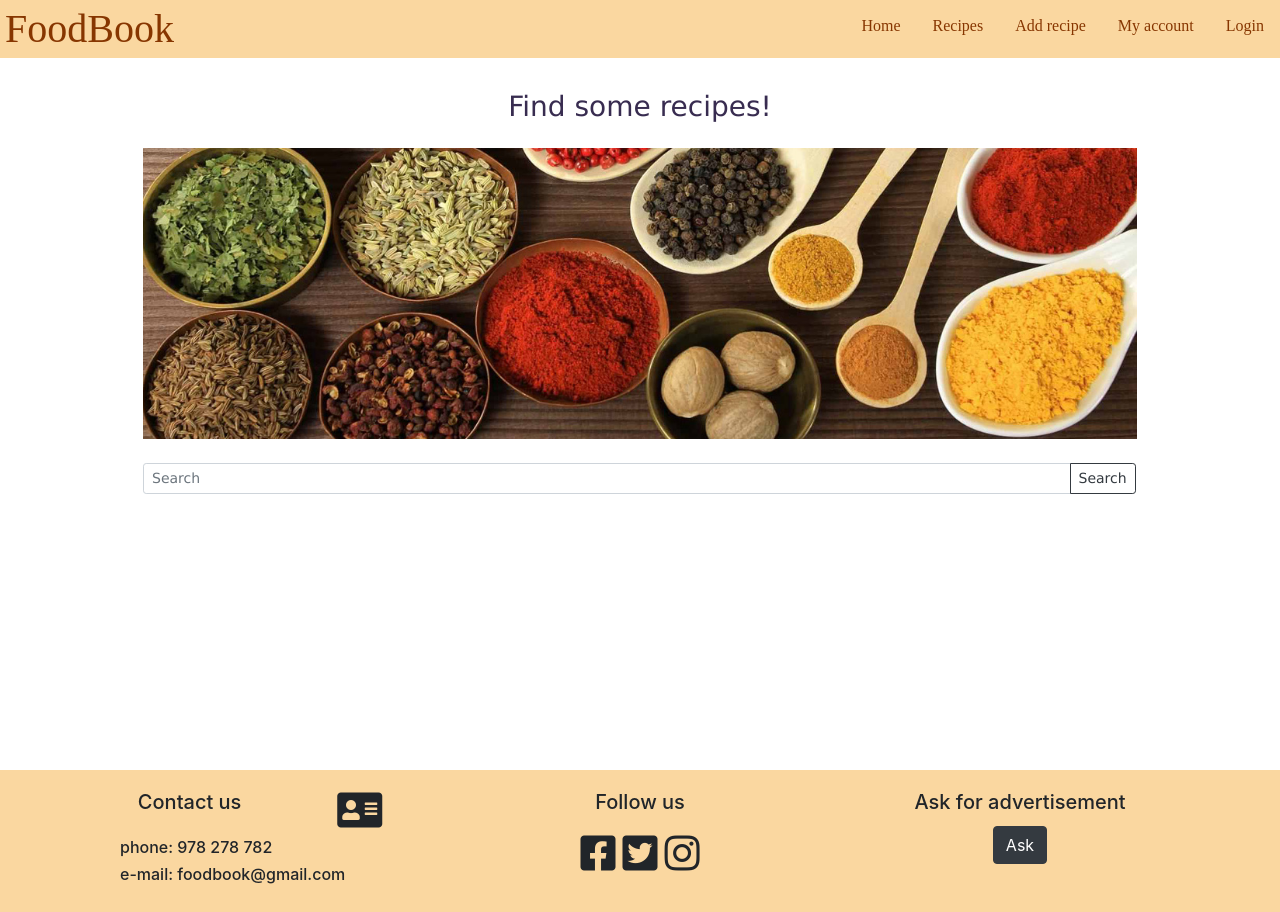
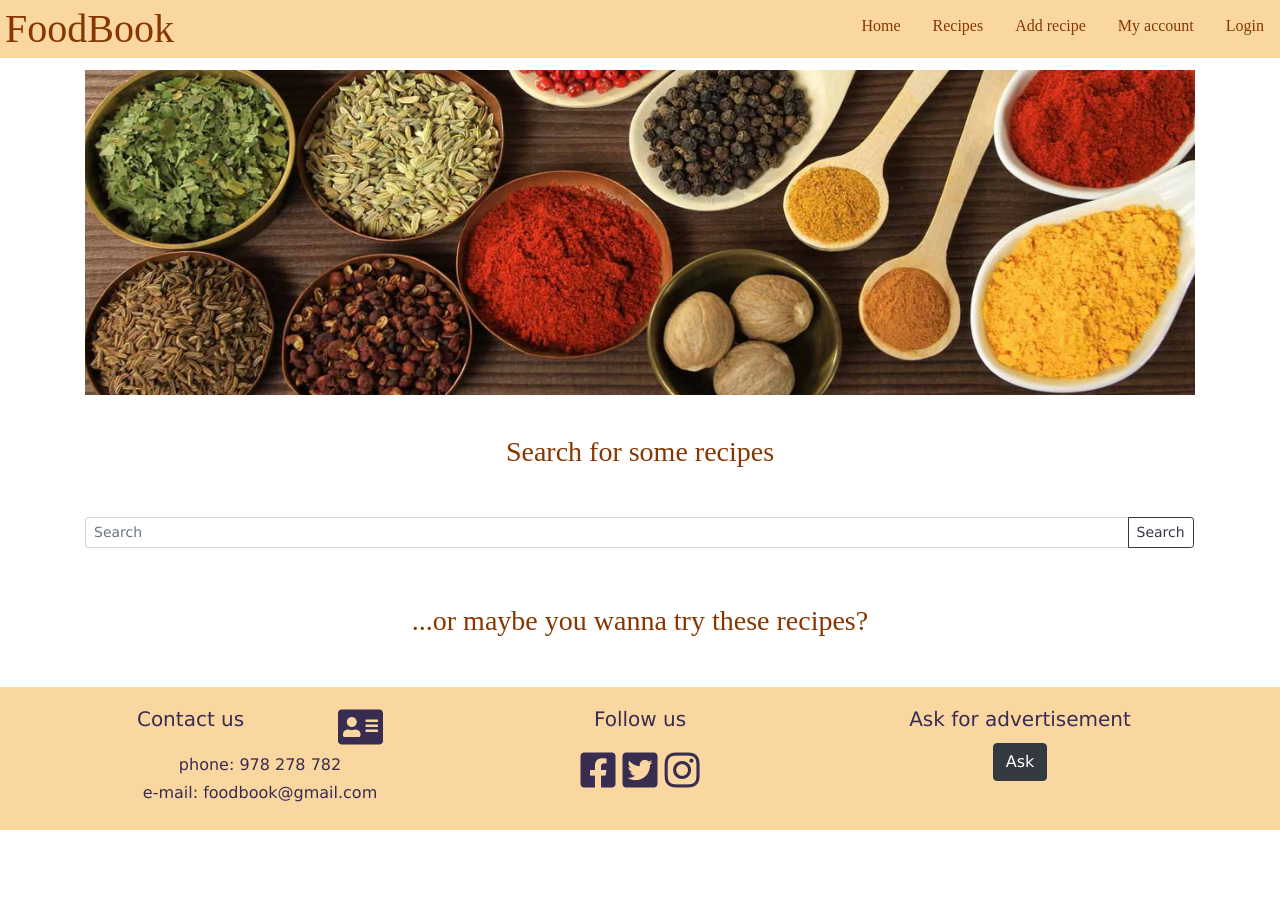
Before and after one commit to JelenaKiblik/Tarkvaratehnika-projekt, a Vue app in the folder web/: page /#/ in a window 1280 px wide. After the commit the page ends 837 px from the top, so only its background shows below. Built offline with nearby package versions, Linux system fonts and the light colour scheme.

Commit message:
footer fixed

```diff
--- a/web/public/index.html
+++ b/web/public/index.html
@@ -19,54 +19,7 @@
 </noscript>
 <div id="app"></div>
 <!-- built files will be auto injected -->
-<footer>
-    <div  style="background-color: #FAD7A0">
-        <div class="container">
-            <div class="row">
-                <div class="col-sm">
-                    <div class="c-footer">
-                        <div class="card-body">
-                            <div class="row d-flex justify-content-around">
-                                <h5 class="card-title">Contact us</h5>
-                                <h1 class="fas fa-address-card"></h1>
-                            </div>
-                            <div class="col">
-                                <h6>phone: 978 278 782</h6>
-                                <h6>e-mail: foodbook@gmail.com</h6>
-                            </div>
-                        </div>
-                    </div>
-                </div>
-                <div class="col-sm">
-                    <div class="c-footer">
-                        <div class="card-body">
-                            <div class="row d-flex justify-content-around">
-                                <h5 class="card-title">Follow us</h5>
-                            </div>
-                            <div class="col d-flex justify-content-center" id="socialmedia">
-                                <h1 class="fab fa-facebook-square"></h1>
-                                <h1 class="fab fa-twitter-square" style="margin-left: 7px; margin-right: 7px"></h1>
-                                <h1 class="fab fa-instagram"></h1>
-                            </div>
-                        </div>
-                    </div>
-                </div>
-                <div class="col-sm">
-                    <div class="c-footer">
-                        <div class="card-body">
-                            <div class="row d-flex justify-content-around">
-                                <h5 class="card-title">Ask for advertisement</h5>
-                            </div>
-                            <div class="col d-flex justify-content-around">
-                                <a href="#" class="btn btn-dark my-2 my-sm-0">Ask</a>
-                            </div>
-                        </div>
-                    </div>
-                </div>
-            </div>
-        </div>
-    </div>
-</footer>
+
 
 
 </body>
@@ -76,11 +29,6 @@
     #socialmedia {
         padding: 7px;
     }
-    footer {
-        position: absolute;
-        bottom: 0;
-        width: 100%;
-        height: 30px;
-    }
+
 
 </style>
--- a/web/src/App.vue
+++ b/web/src/App.vue
@@ -33,12 +33,60 @@
                     </ul>
             </div>
         </nav>
-        <div class="container">
+        <div class="container main-content">
             <transition name="moveInUp">
                 <router-view/>
             </transition>
 
         </div>
+        <footer class="footer">
+            <div  style="background-color: #FAD7A0">
+                <div class="container">
+                    <div class="row">
+                        <div class="col-sm">
+                            <div class="c-footer">
+                                <div class="card-body">
+                                    <div class="row d-flex justify-content-around">
+                                        <h5 class="card-title">Contact us</h5>
+                                        <h1 class="fas fa-address-card"></h1>
+                                    </div>
+                                    <div class="col">
+                                        <h6>phone: 978 278 782</h6>
+                                        <h6>e-mail: foodbook@gmail.com</h6>
+                                    </div>
+                                </div>
+                            </div>
+                        </div>
+                        <div class="col-sm">
+                            <div class="c-footer">
+                                <div class="card-body">
+                                    <div class="row d-flex justify-content-around">
+                                        <h5 class="card-title">Follow us</h5>
+                                    </div>
+                                    <div class="col d-flex justify-content-center" id="socialmedia">
+                                        <h1 class="fab fa-facebook-square"></h1>
+                                        <h1 class="fab fa-twitter-square" style="margin-left: 7px; margin-right: 7px"></h1>
+                                        <h1 class="fab fa-instagram"></h1>
+                                    </div>
+                                </div>
+                            </div>
+                        </div>
+                        <div class="col-sm">
+                            <div class="c-footer">
+                                <div class="card-body">
+                                    <div class="row d-flex justify-content-around">
+                                        <h5 class="card-title">Ask for advertisement</h5>
+                                    </div>
+                                    <div class="col d-flex justify-content-around">
+                                        <a href="#" class="btn btn-dark my-2 my-sm-0">Ask</a>
+                                    </div>
+                                </div>
+                            </div>
+                        </div>
+                    </div>
+                </div>
+            </div>
+        </footer>
     </div>
 
 
@@ -60,8 +108,9 @@
         -moz-osx-font-smoothing: grayscale;
         text-align: center;
         color: #382c50;
-        width:80%;
         margin: 0 auto;
+        position: relative;
+        min-height: 100vh;
     }
 
     .header-logo {
@@ -129,4 +178,16 @@
         background-color: #F39C12;
     }
 
+    .main-content {
+        min-width: 80%;
+        padding-bottom: 150px;    /* Footer height */
+    }
+
+    .footer {
+        position: absolute;
+        bottom: 0;
+        width: 100%;
+        height: 150px;            /* Footer height */
+    }
+
 </style>
--- a/web/src/components/Home.vue
+++ b/web/src/components/Home.vue
@@ -1,14 +1,11 @@
 <template>
     <div class="d-flex flex-column">
-        <div class="caption text-center">
-            <h3>{{ msg }}</h3>
-
-        </div><br>
-
         <div >
             <img src="../assets/header.jpg">
         </div>
-
+        <div class="caption text-center">
+            <h3 style="color: #873600; font-family: Papyrus">{{ msg }}</h3>
+        </div><br>
         <br>
 
         <form class="input-group mb-3 " >
@@ -19,23 +16,21 @@
 
         </form>
 
-
-
-
-
+        <h3 style="color: #873600; font-family: Papyrus; padding-bottom: 50px">...or maybe you wanna try these recipes?</h3>
 
 
     </div>
 </template>
 
 <script>
+    import http from "../http-common";
     export default {
         name: 'Home',
         data () {
             return {
-                msg: 'Find some recipes!'
+                msg: 'Search for some recipes'
             }
-        },
+        }
     }
 </script>
 
@@ -43,7 +38,7 @@
 
 
     h3 {
-        margin: 90px 0 0;
+        margin: 40px 0 0;
     }
     ul {
         list-style-type: none;
@@ -58,6 +53,7 @@
     }
 
     img {
+        margin: 70px 0 0;
         max-width: 100%;
     }
 
```
